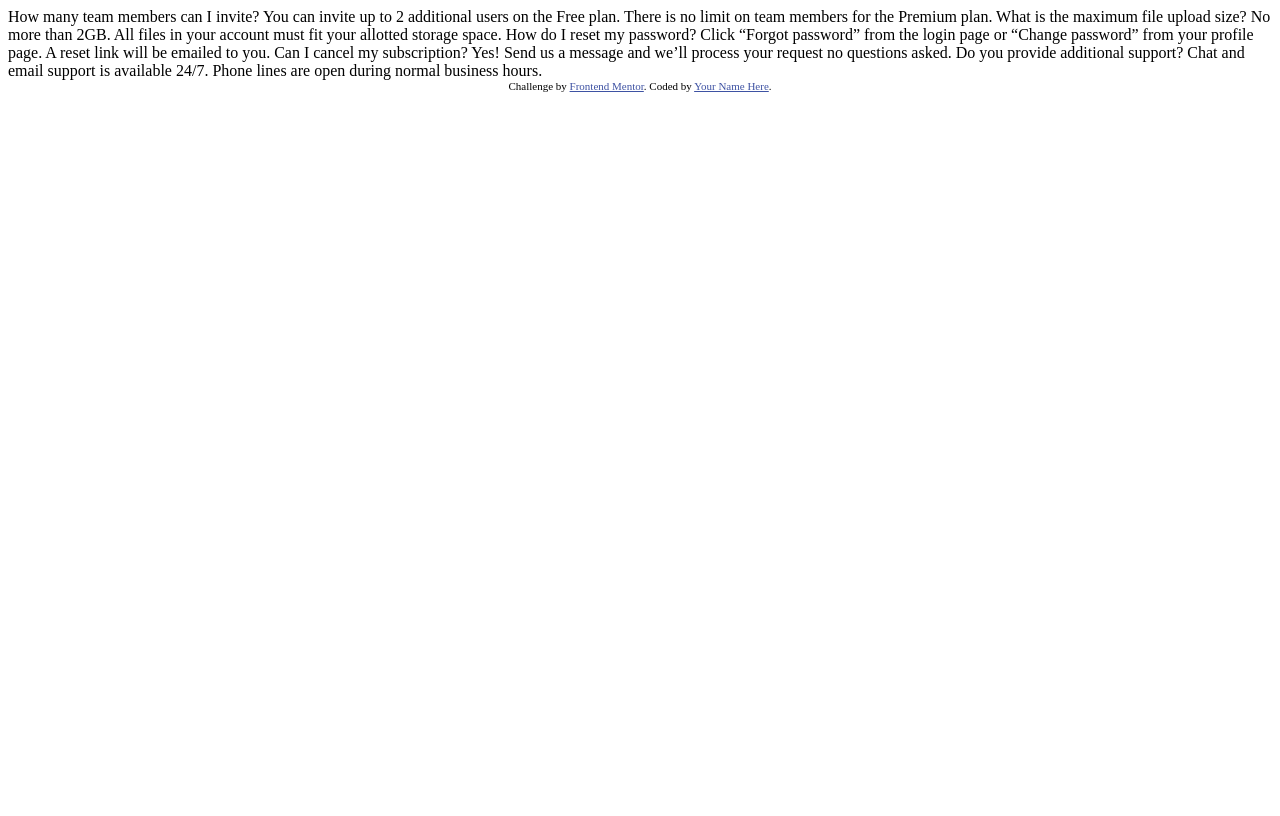
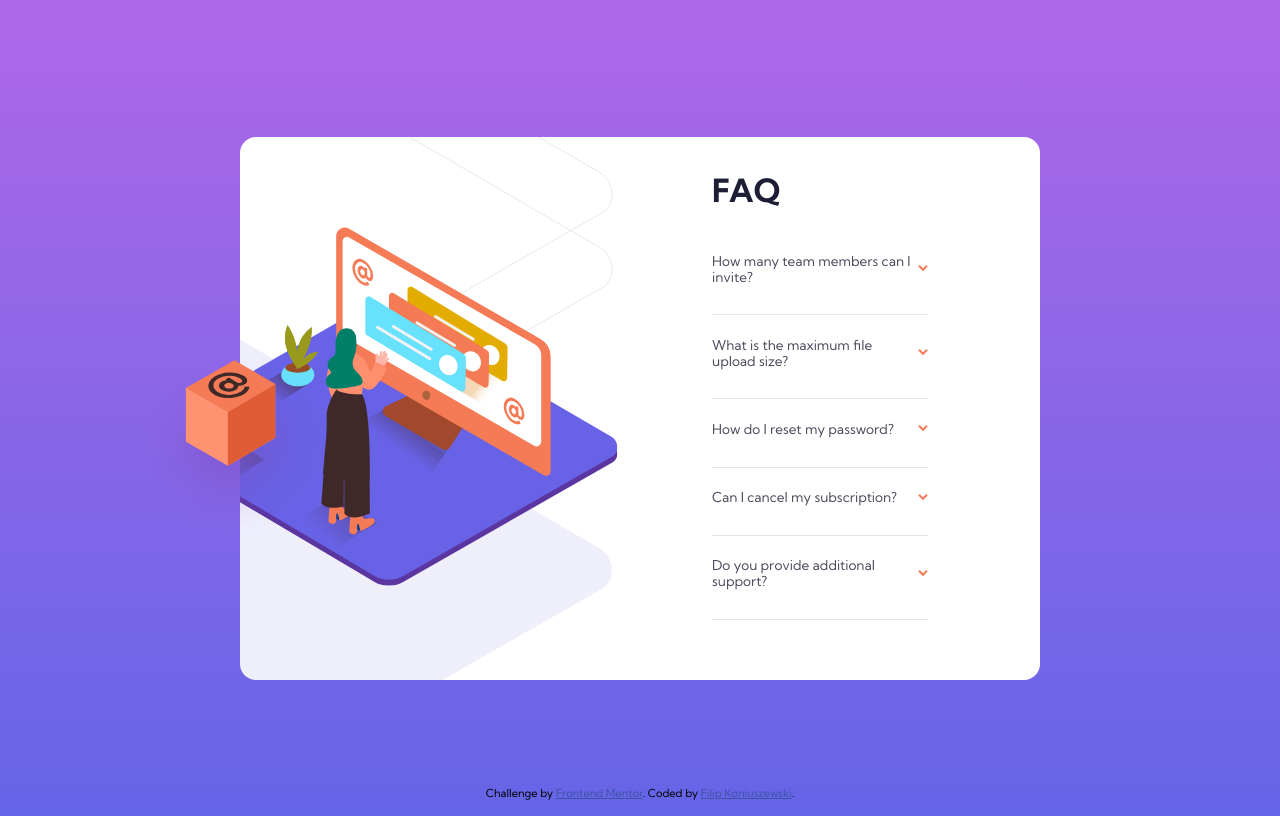
Before and after one commit to FilipKoniuszewski/faq-accordion-card, a plain HTML site: page index.html in a window 1280 px wide. Drawn offline with Linux system fonts and the light colour scheme.

Commit message:
project done

```diff
--- a/index.html
+++ b/index.html
@@ -4,37 +4,79 @@
   <meta charset="UTF-8">
   <meta name="viewport" content="width=device-width, initial-scale=1.0"> <!-- displays site properly based on user's device -->
 
+  <link rel="stylesheet" href="style.css">
+  <script type="text/javascript" src="script.js"></script>
   <link rel="icon" type="image/png" sizes="32x32" href="./images/favicon-32x32.png">
 
   <title>Frontend Mentor | FAQ Accordion Card</title>
 
-  <!-- Feel free to remove these styles or customise in your own stylesheet 👍 -->
-  <style>
-    .attribution { font-size: 11px; text-align: center; }
-    .attribution a { color: hsl(228, 45%, 44%); }
-  </style>
 </head>
 <body>
-  How many team members can I invite?
+<main>
+  <div class="wrapper">
+    <div class="image-container">
+      <div class="cropper">
+      <img class="woman" src="./images/illustration-woman-online-desktop.svg" alt="">
+        </div>
+      <img class="cube" src="./images/illustration-box-desktop.svg" alt="">
+    </div>
+    <div class="faq">
+      <h1 class="header">faq</h1>
+      <div class="questions">
+        <div class="question-container">
+        <div id="1" class="question">
+          <p>How many team members can I invite?</p>
+          <img class="arrow" src="images/icon-arrow-down.svg" alt="">
+      </div>
+          <div class="answer">
           You can invite up to 2 additional users on the Free plan. There is no limit on
          team members for the Premium plan.
-
-  What is the maximum file upload size?
+          </div>
+          </div>
+        <div class="question-container">
+        <div id="2" class="question">
+          <p>What is the maximum file upload size?</p>
+          <img class="arrow" src="images/icon-arrow-down.svg" alt="">
+        </div>
+        <div class="answer">
           No more than 2GB. All files in your account must fit your allotted storage space.
-
-  How do I reset my password?
+        </div>
+          </div>
+        <div class="question-container">
+        <div id="3" class="question">
+          <p>How do I reset my password?</p>
+          <img class="arrow" src="images/icon-arrow-down.svg" alt="">
+        </div>
+        <div class="answer">
           Click “Forgot password” from the login page or “Change password” from your profile page.
           A reset link will be emailed to you.
-
-  Can I cancel my subscription?
+        </div>
+          </div>
+        <div class="question-container">
+        <div id="4" class="question">
+          <p>Can I cancel my subscription?</p>
+          <img class="arrow" src="images/icon-arrow-down.svg" alt="">
+        </div>
+        <div class="answer">
           Yes! Send us a message and we’ll process your request no questions asked.
-
-  Do you provide additional support?
+        </div>
+          </div>
+        <div class="question-container">
+        <div id="5" class="question">
+          <p>Do you provide additional support?</p>
+          <img class="arrow" src="images/icon-arrow-down.svg" alt="">
+        </div>
+        <div class="answer">
           Chat and email support is available 24/7. Phone lines are open during normal business hours.
+        </div>
+          </div>
+      </div>
+  </div>
+</main>
 
   <div class="attribution">
     Challenge by <a href="https://www.frontendmentor.io?ref=challenge" target="_blank">Frontend Mentor</a>.
-    Coded by <a href="#">Your Name Here</a>.
+    Coded by <a href="#">Filip Koniuszewski</a>.
   </div>
 </body>
 </html>
--- /dev/null
+++ b/script.js
@@ -0,0 +1,36 @@
+window.addEventListener("load", e=> {
+
+    const questionContainers = document.querySelectorAll(".question-container");
+
+    let toggleFaq = (e) => {
+        let answer = e.currentTarget.children[1];
+        let question = e.currentTarget.children[0];
+        let arrowIcon = question.children[1]
+        questionContainers.forEach((questionContainer) => {
+            if (questionContainer !== e.currentTarget &&
+                questionContainer.children[0].children[1].style.display !== "none") {
+                    disActiveOthers(questionContainer)
+            }
+        })
+        if (answer.style.display === "none") {
+            answer.style.display = "block";
+            question.style.fontWeight = "700";
+            arrowIcon.style.transform = "rotate(180deg)";
+        } else {
+            answer.style.display = "none";
+            question.style.fontWeight = "400";
+            arrowIcon.style.transform = "rotate(0deg)";
+        }
+
+    }
+    function disActiveOthers(questionContainer) {
+        let question = questionContainer.children[0]
+        let answer = questionContainer.children[1]
+        let arrowIcon = question.children[1]
+        answer.style.display = "none";
+        question.style.fontWeight = "400";
+        arrowIcon.style.transform = "rotate(0deg)";
+        question.classList.remove("question-active")
+    }
+    questionContainers.forEach((question) => question.addEventListener("click", toggleFaq))
+});
--- /dev/null
+++ b/style.css
@@ -0,0 +1,107 @@
+@import url('https://fonts.googleapis.com/css2?family=Kumbh+Sans:wght@400;700&display=swap');
+
+:root  {
+    --txt-very-dark-desaturated-blue: hsl(238, 29%, 16%);
+    --txt-soft-red: hsl(14, 88%, 65%);
+
+    --txt-very-dark-grayish-blue: hsl(237, 12%, 33%);
+    --txt-dark-grayish-blue: hsl(240, 6%, 50%);
+
+    --bg-soft-violet: hsl(273, 75%, 66%);
+    --bg-soft-blue: hsl(240, 73%, 65%);
+
+    --dvd-light-grayish-blue: hsl(240, 5%, 91%);
+}
+
+body {
+    font-family: "Kumbh Sans", "sans-serif";
+    font-size: 12px;
+    display: flex;
+    flex-direction: column;
+    justify-content: center;
+    align-items: center;
+    min-height: 100vh;
+    background: linear-gradient(180deg, #af67e9 0%, #6565e7 100%);
+}
+.image-container {
+    background-image: url(./images/bg-pattern-desktop.svg);
+    background-repeat: no-repeat, no-repeat;
+    background-position: 120% 60%;
+}
+.woman {
+    display: block;
+    transform: translateX(-20%) translateY(25%);
+    object-fit: cover;
+    object-position: 100% 100%;
+}
+.cropper {
+    min-height: 100%;
+    overflow:hidden;
+}
+.cube {
+    display: block;
+    transform: translateY(-175%) translateX(-55%);
+}
+.faq {
+    display: flex;
+    flex-direction: column;
+    justify-content: center;
+    padding-right: 5rem;
+    padding-bottom: 3rem;
+}
+.wrapper {
+    display: grid;
+    grid-template-columns: repeat(2, 1fr);
+    background: #fff;
+    border-radius: 1rem;
+    max-width: 100vh;
+}
+.header {
+    text-transform: uppercase;
+    font-weight: 700;
+    font-size: 2rem;
+    color: var(--txt-very-dark-desaturated-blue)
+}
+.questions {
+    margin-right: 2rem;
+}
+.question-container {
+    border-bottom: 1px solid hsla(240, 6%, 50%, 0.19);
+    padding: 0.5rem 0 1rem 0;
+}
+.question:hover {
+    color: var(--txt-soft-red);
+    cursor: pointer;
+}
+.question:active {
+    color: var(--txt-soft-red);
+}
+.question-active {
+    color: var(--txt-soft-red);
+}
+.question {
+    font-weight: 400;
+    font-size: 0.85rem;
+    display: flex;
+    justify-content: space-between;
+    color: var(--txt-very-dark-grayish-blue);
+    transition: 0.3s;
+}
+.arrow {
+    align-self: center;
+}
+.answer {
+    display: none;
+    color: var(--txt-dark-grayish-blue)
+}
+
+.attribution {
+    position: absolute;
+    left: 0;
+    min-width: 100%;
+    bottom: 0;
+    font-size: 11px; text-align: center;
+}
+.attribution a {
+    color: hsl(228, 45%, 44%);
+}
```
Lines whose indentation alone changed are shown as unchanged.
